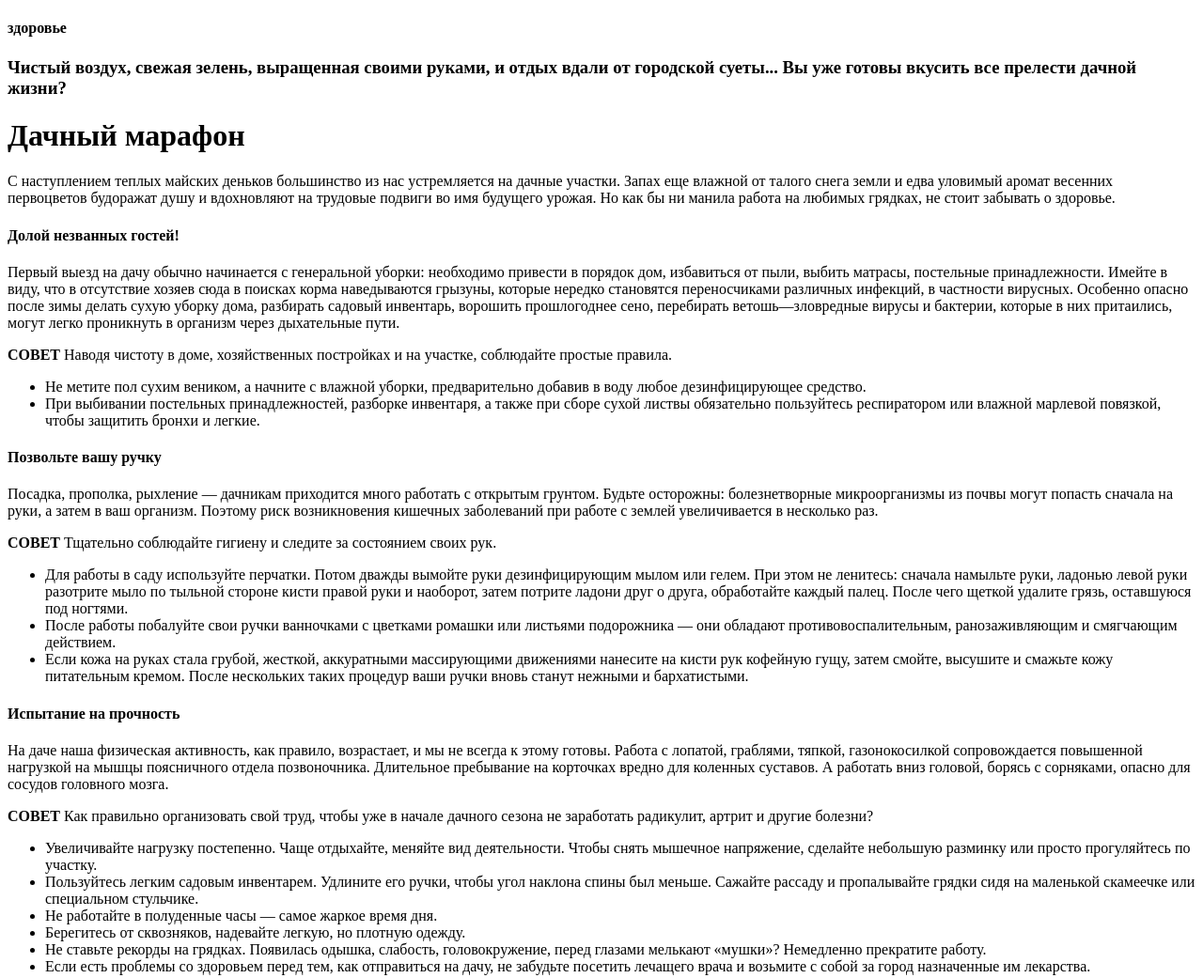
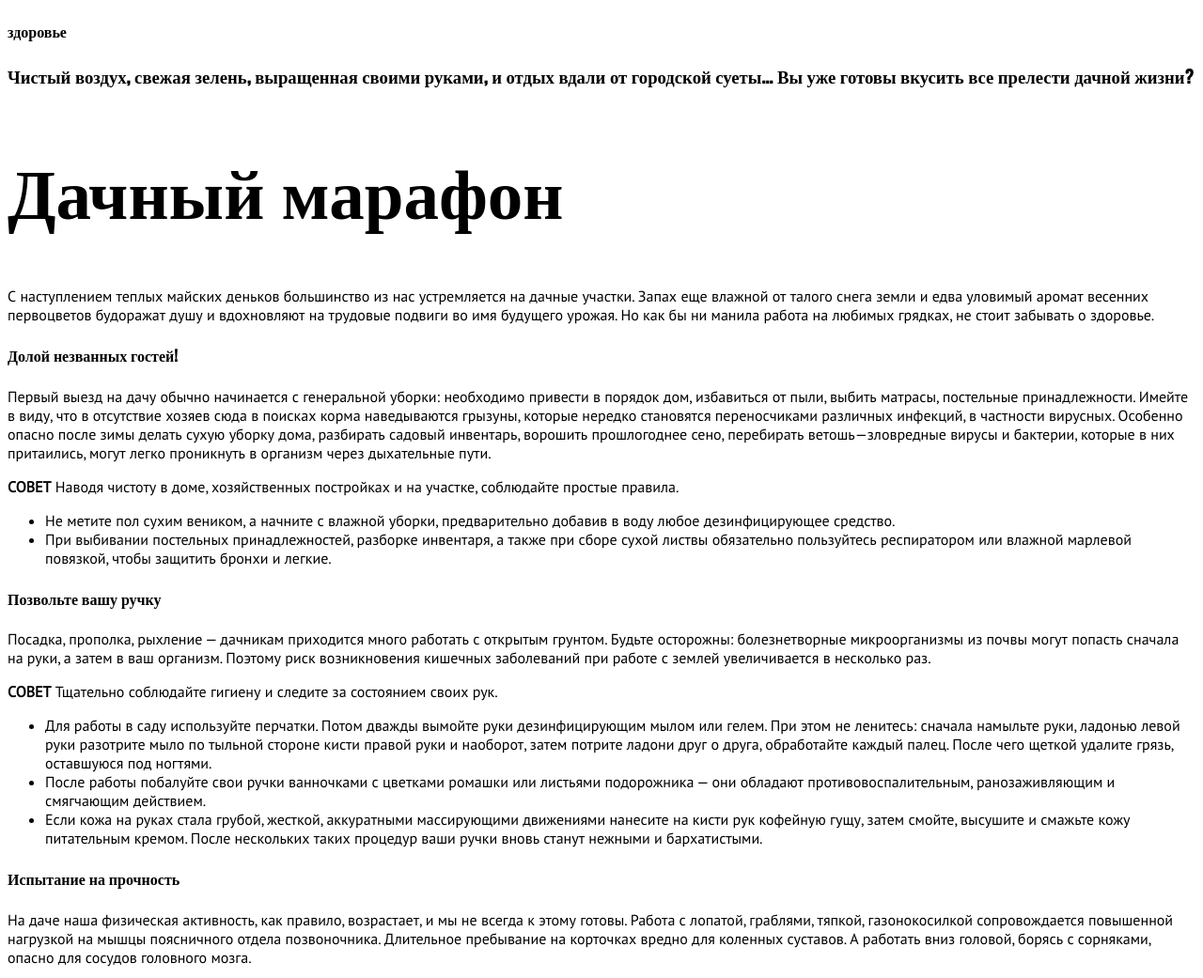
Before and after one commit to WebHeroSchool/juli4alex, a plain HTML site: page index.html in a window 1280 px wide. Shown: the top 1041 px of the page at 94% size. Drawn offline with nearby package versions, Linux system fonts and the light colour scheme.

Commit message:
index.html and style.css changed

```diff
--- a/index.html
+++ b/index.html
@@ -3,6 +3,7 @@
   <head>
 	  <meta charset="UTF-8">
     <title>Magazine</title>
+    <link href="https://fonts.googleapis.com/css2?family=Oswald:wght@500&family=PT+Sans&display=swap" rel="stylesheet">
     <link rel="stylesheet" href="./style.css">
   </head>
 	<body>
@@ -11,7 +12,7 @@
 			<b>
 			  <h3>Чистый воздух, свежая зелень, выращенная своими руками, и отдых вдали от городской суеты... Вы уже готовы вкусить все прелести дачной жизни?</h3>
 		  </b>
-		  <h1>Дачный марафон</h1>
+		  <h1 class='title'>Дачный марафон</h1>
     </header>
     <section>
     	<article>
--- a/style.css
+++ b/style.css
@@ -1 +1,16 @@
-@import url('https://fonts.googleapis.com/css2?family=PT+Sans&family=Roboto+Mono&display=swap');
+.title {
+	font-family: Oswald;
+	font-size: 75px;
+}
+p {
+	font-family: PT Sans;
+}
+ul {
+	font-family: PT Sans;
+}
+h4 {
+	font-family: Oswald;
+}
+h3 {
+	font-family: Oswald;
+}
```
